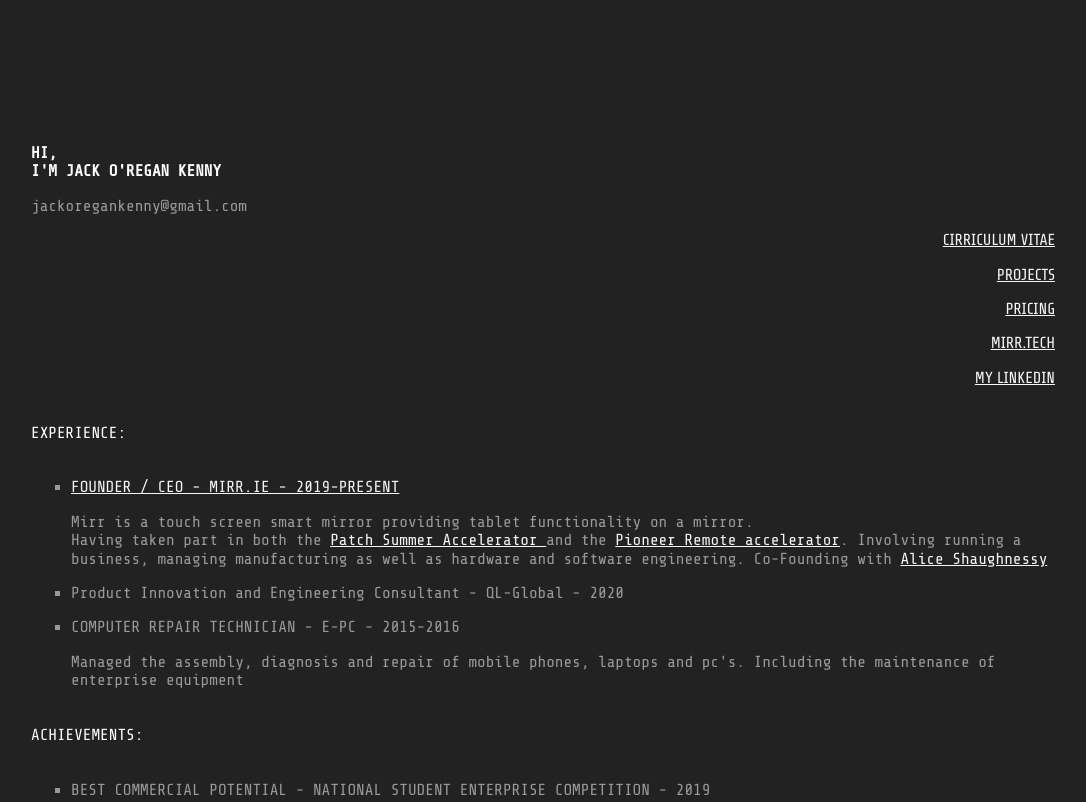
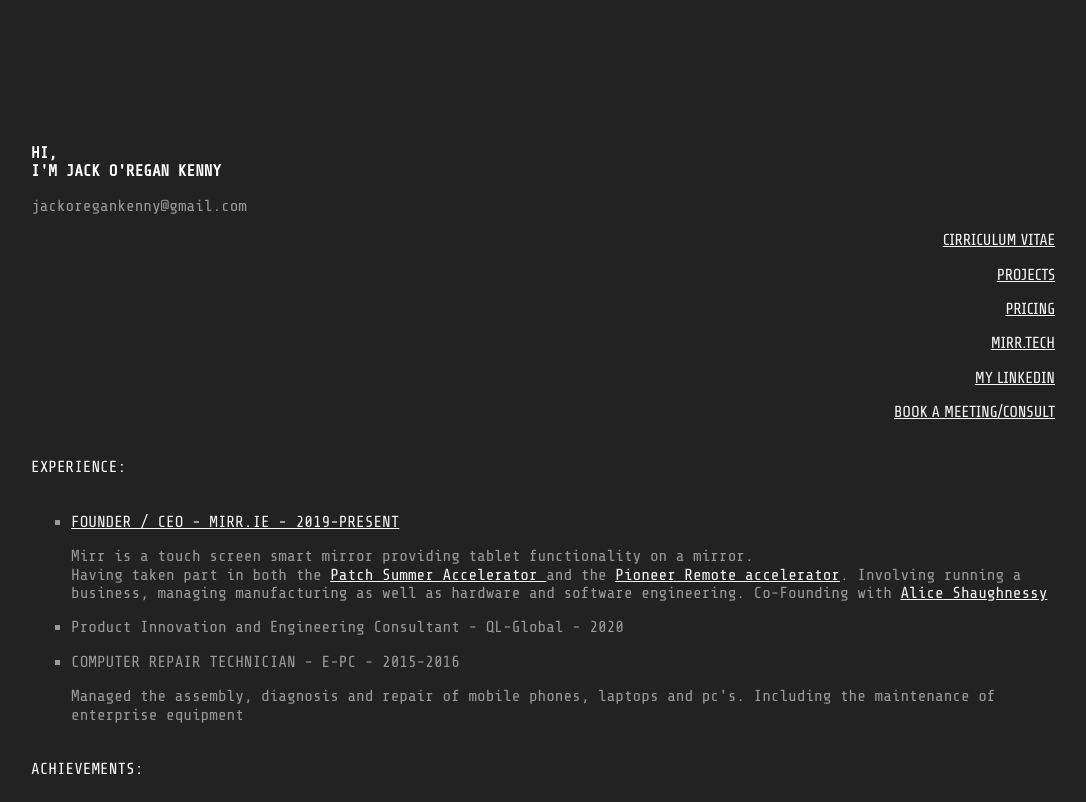
Before and after one commit to jackoregankenny/jackoregankenny.github.io, a website built with Parcel: page cv.html in a window 1280 px wide. Shown: the top 802 px of the page, without its empty margins (97-1183 px from the left). Built offline with nearby package versions, Linux system fonts and the light colour scheme.

Commit message:
Added meeting Links

```diff
--- a/cv.html
+++ b/cv.html
@@ -44,6 +44,11 @@
         <ul class="topbar">
             <li>
                 <a href="https://www.linkedin.com/in/jackoregankenny/" target="_blank">MY LINKEDIN</a>
+            </li>
+        </ul>
+        <ul class="topbar">
+            <li>
+                <a href="https://calendly.com/jackoregankenny" target="_blank">BOOK A MEETING/CONSULT</a>
             </li>
         </ul>
     </div>
```
Also changed, not shown: index.html (+5 -0 lines), pricing.html (+5 -0 lines), projects.html (+5 -0 lines).
